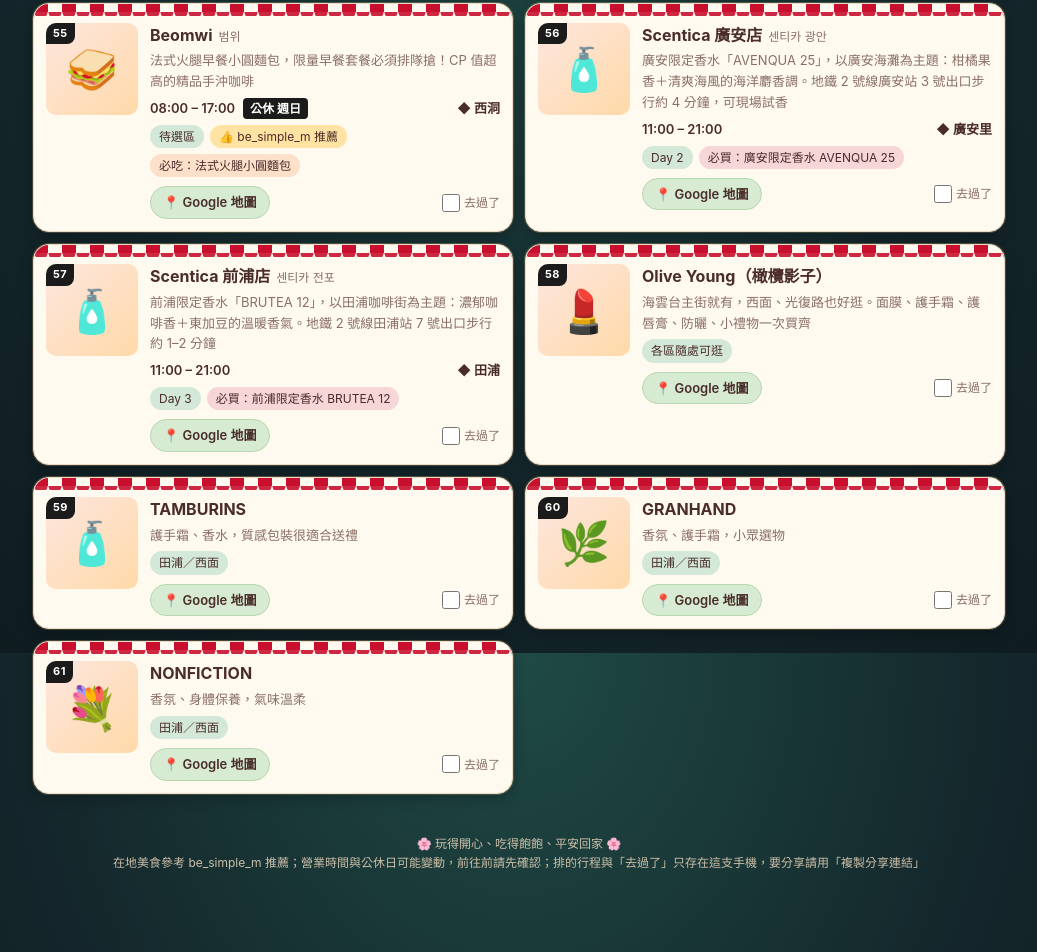
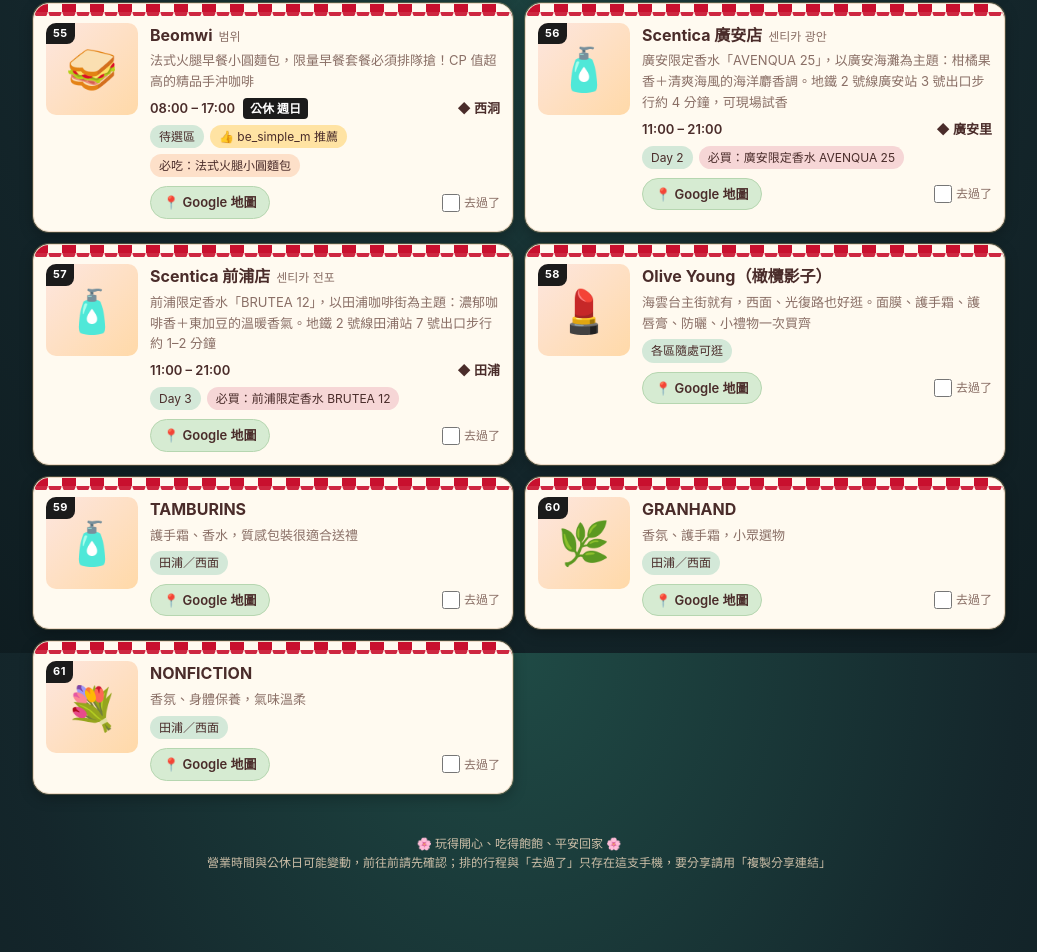
Before and after one commit to VitaChang77/busan-trip-20261127, a plain HTML site: page index.html in a window 1280 px wide. Shown: the part 5747-6699 px from the top of the page, without its empty margins (121-1158 px from the left). Drawn offline with nearby package versions, Linux system fonts and the light colour scheme.

Commit message:
Update index.html

```diff
--- a/index.html
+++ b/index.html
@@ -141,7 +141,7 @@ main{padding-top:18px;max-width:1000px}
 <canvas id="snow"></canvas>
 <nav id="nav"></nav>
 <main id="app"></main>
-<footer>🌸 玩得開心、吃得飽飽、平安回家 🌸<br>在地美食參考 be_simple_m 推薦；營業時間與公休日可能變動，前往前請先確認；排的行程與「去過了」只存在這支手機，要分享請用「複製分享連結」</footer>
+<footer>🌸 玩得開心、吃得飽飽、平安回家 🌸<br>營業時間與公休日可能變動，前往前請先確認；排的行程與「去過了」只存在這支手機，要分享請用「複製分享連結」</footer>
 
 <script src="https://cdnjs.cloudflare.com/ajax/libs/Sortable/1.15.2/Sortable.min.js"></script>
 <script>
```
